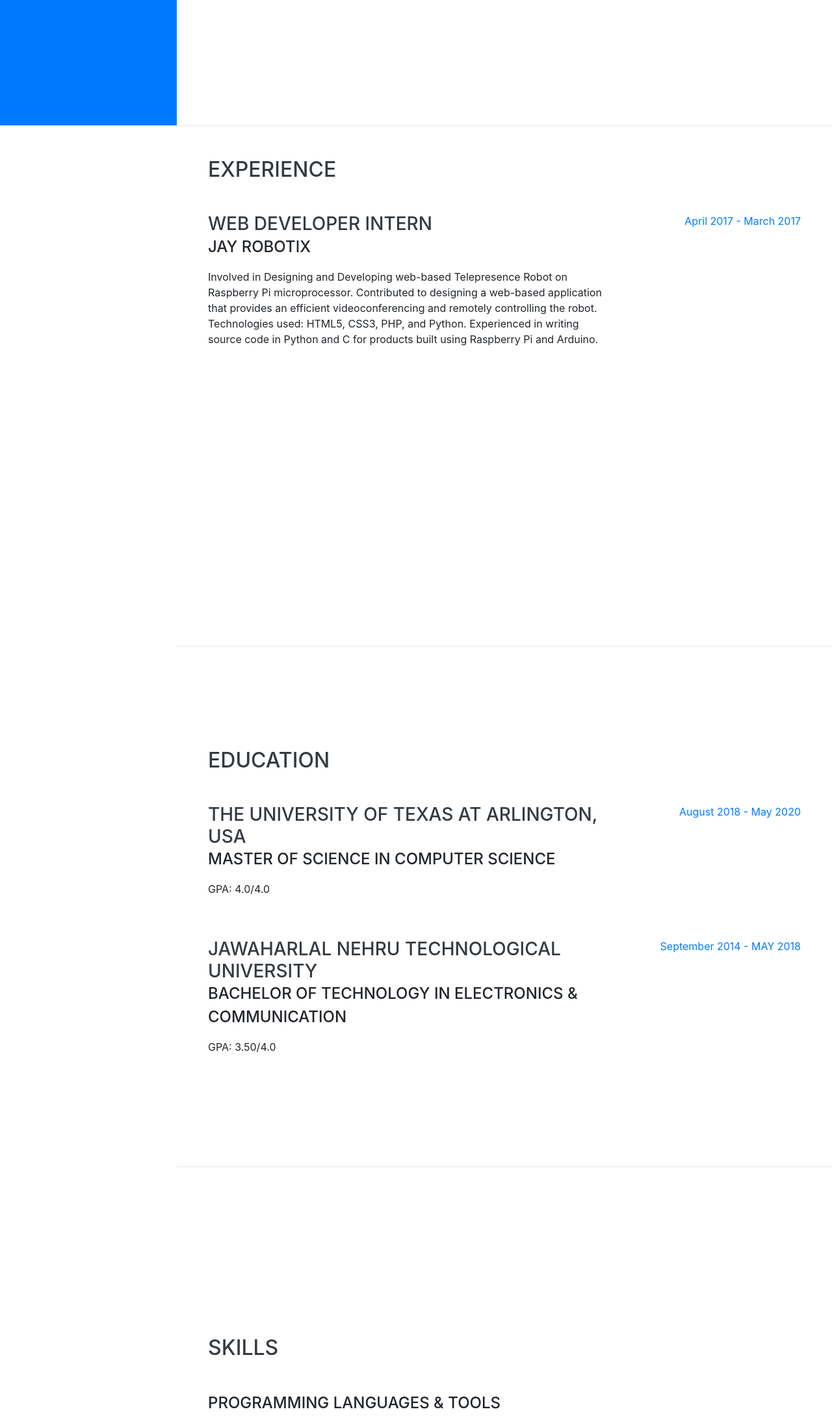
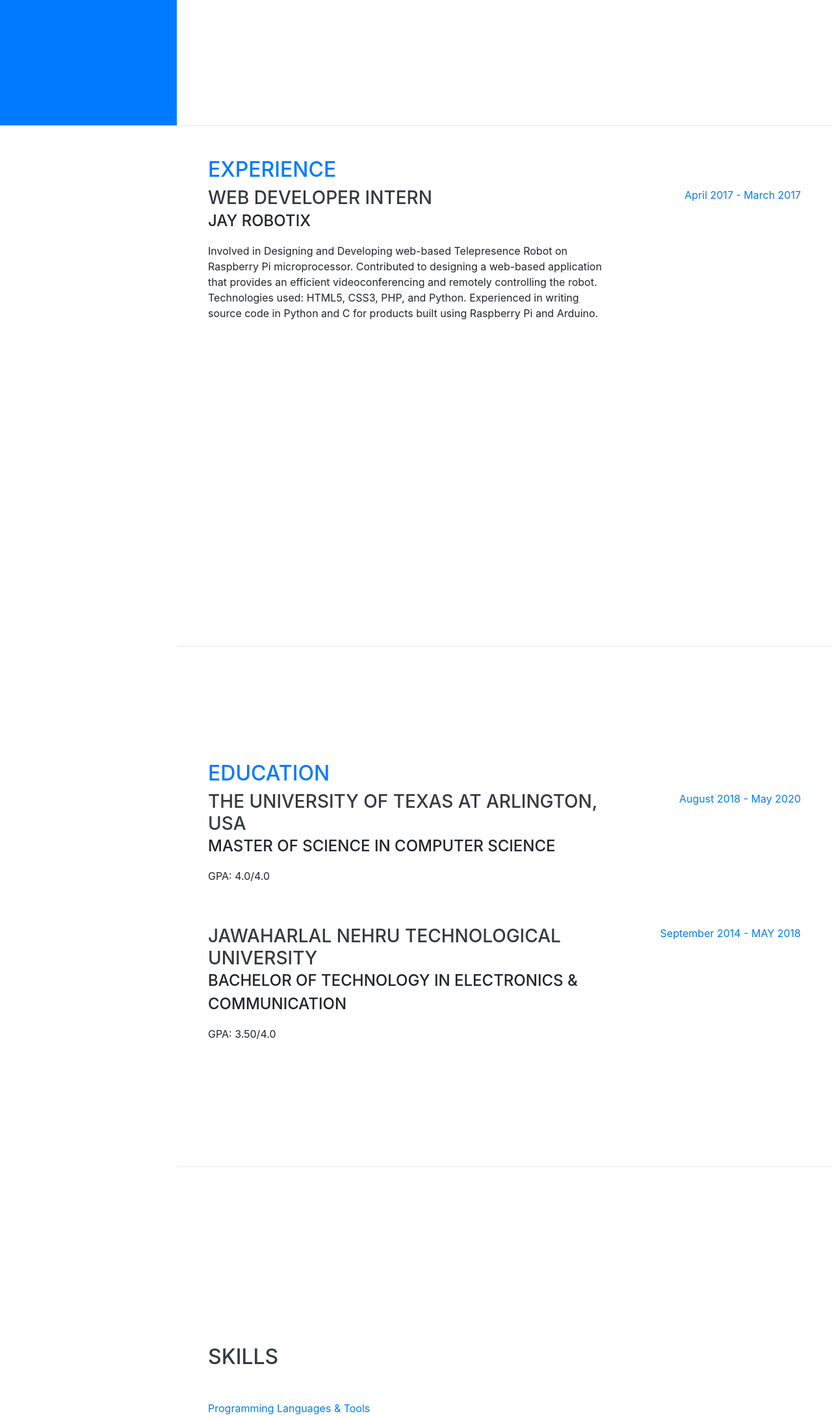
Before and after one commit to NikhilChandraReddy/My-Portfolio, a website with bundled scripts: page index.html in a window 1280 px wide. Shown: the part 607-2789 px from the top of the page at 65% size. Built offline with nearby package versions, Linux system fonts and the light colour scheme; a web font is replaced by a local one.

Commit message:
Update index.html

```diff
--- a/index.html
+++ b/index.html
@@ -89,7 +89,7 @@
 
     <section class="resume-section p-3 p-lg-5 d-flex justify-content-center" id="experience">
       <div class="w-100">
-        <h2 class="mb-5">Experience</h2>
+        <h2 class="text-primary">Experience</h2>
 
         <div class="resume-item d-flex flex-column flex-md-row justify-content-between mb-5">
           <div class="resume-content">
@@ -107,7 +107,7 @@
 
     <section class="resume-section p-3 p-lg-5 d-flex align-items-center" id="education">
       <div class="w-100">
-        <h2 class="mb-5">Education</h2>
+        <h2 class="text-primary">Education</h2>
 
         <div class="resume-item d-flex flex-column flex-md-row justify-content-between mb-5">
           <div class="resume-content">
@@ -174,7 +174,7 @@
         </ul>
     -->
 
-        <div class="subheading mb-3">Programming Languages & Tools</div>
+        <div class="text-primary">Programming Languages &amp; Tools</div>
           <li>
             Programming Languages: Python, Java, C, C++.</li>
           <li>
@@ -196,7 +196,7 @@
 
     <section class="resume-section p-3 p-lg-5 d-flex justify-content-center" id="projects">
       <div class="w-100">
-        <h2 class="mb-5">Projects</h2>
+        <h2 class="text-primary">Projects</h2>
 
         <div class="resume-item d-flex flex-column flex-md-row justify-content-between mb-5">
 
```
